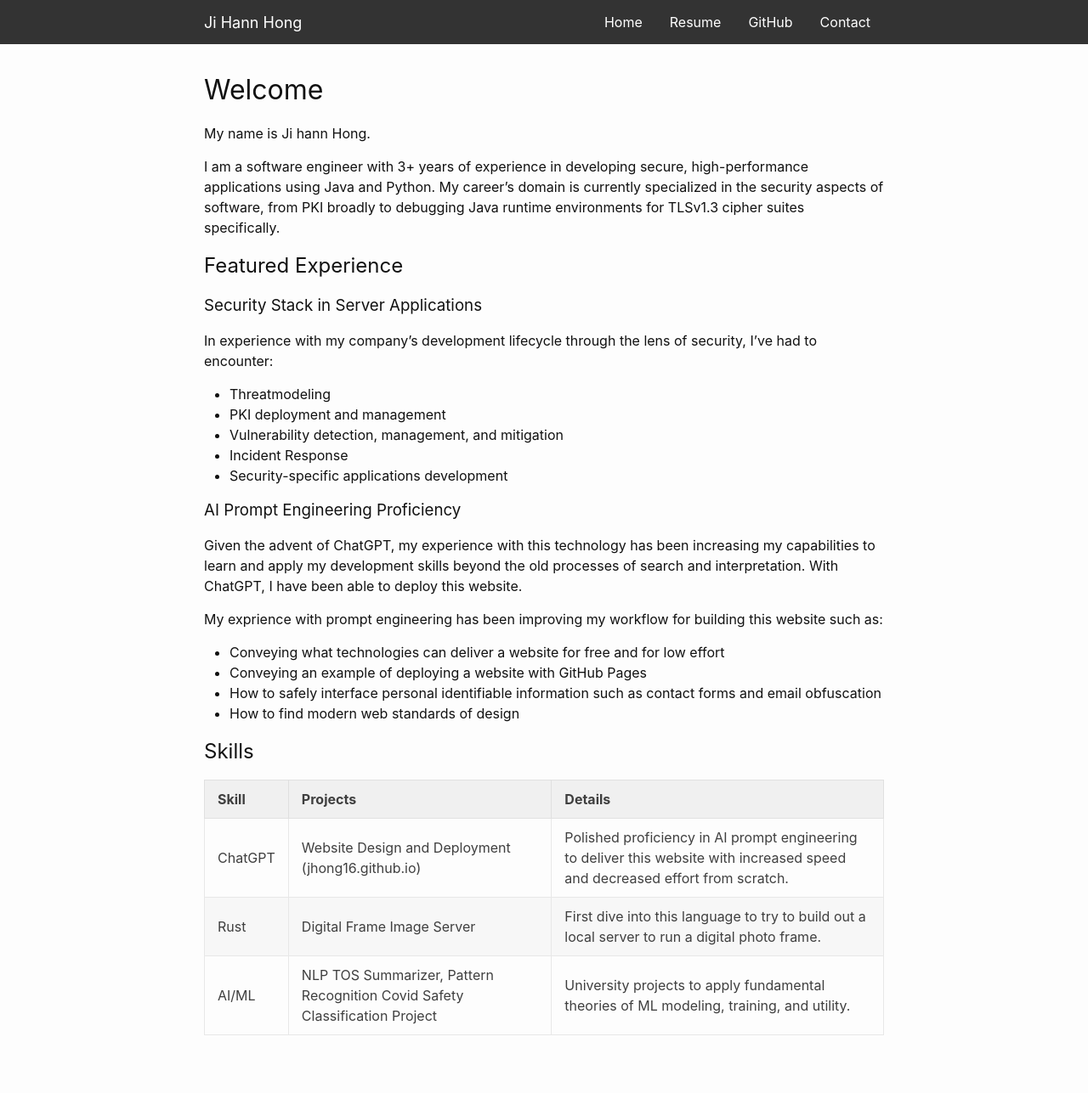
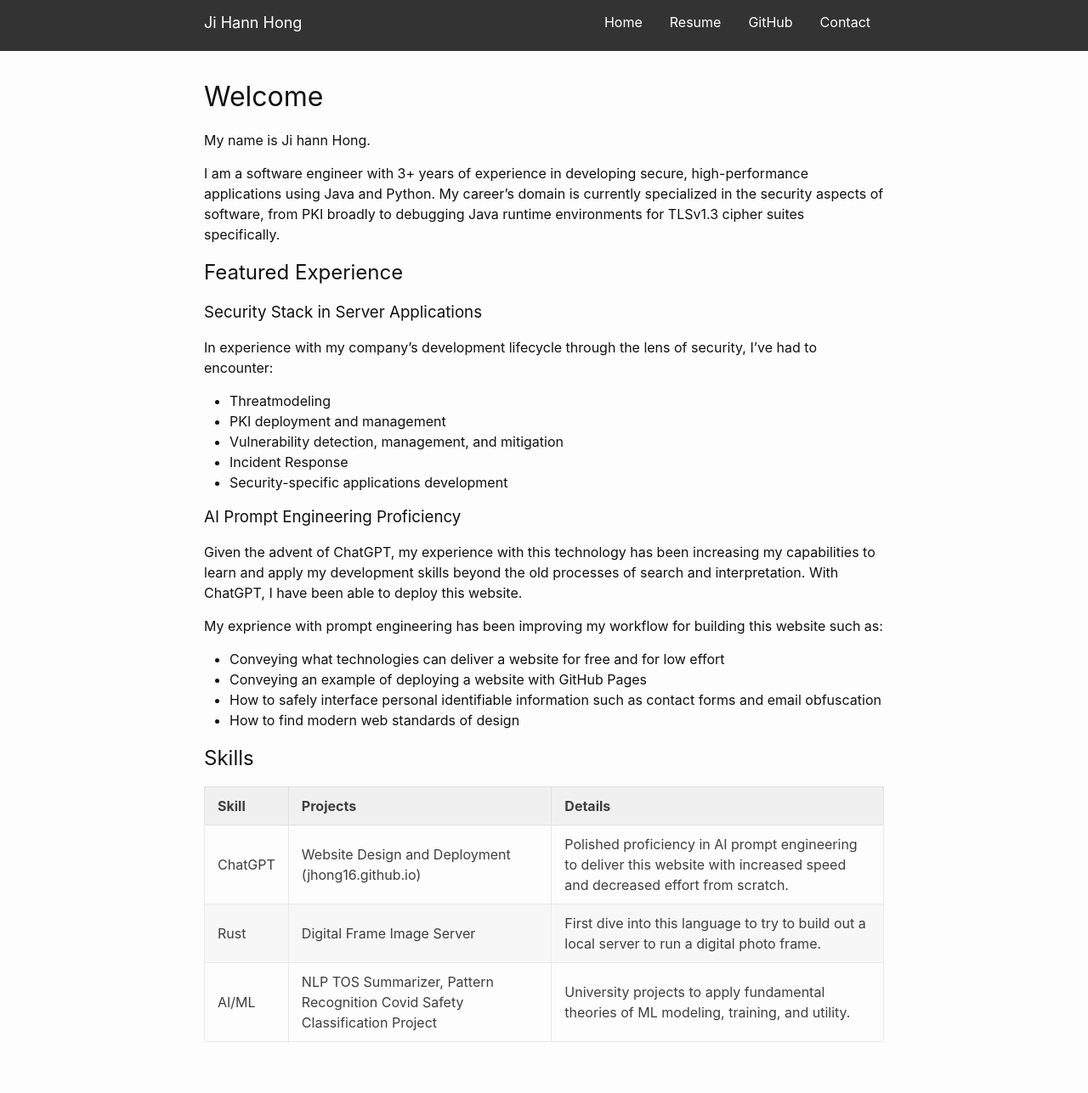
Before and after one commit to jhong16/My-Github-Page, a Jekyll site: the page built from index.md, in a window 1280 px wide. Shown: the whole page at 85% size. Built offline with Jekyll 4.4.1, drawn with Linux system fonts in a browser that asks for light colours.

Commit message:
Update header.html

```diff
--- a/_includes/header.html
+++ b/_includes/header.html
@@ -5,11 +5,13 @@
       --content-width: 860px;  /* Replace with Minima's $content-width */
       --spacing-unit: 30px;    /* Replace with Minima's $spacing-unit */
       --on-large: 1024px;      /* Replace with Minima's $on-large breakpoint */
+      --nav-height: 60px;
     }
 
     /* Navbar container to center content */
     .nav-container {
       width: 100%;
+      height: var(--nav-height);
       background-color: #333; /* Full-width background */
     }
 
@@ -68,7 +70,7 @@
         width: 100%;
         background-color: #333;
         position: absolute;
-        top: 60px;
+        top: var(--nav-height);
         left: 0;
         z-index: 1;
       }
```
